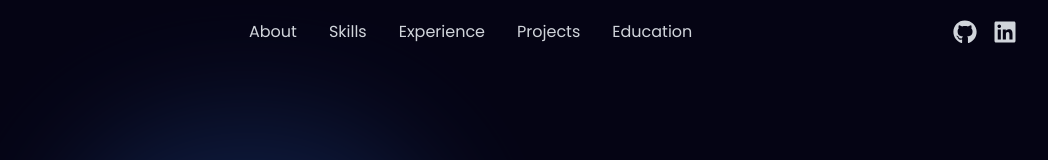
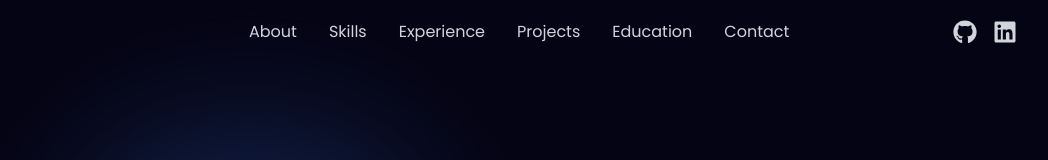
Before and after one commit to Tejasa0/Tejas-Patil-main, a React (Vite) app: page / in a window 1280 px wide. Shown: the top 160 px of the page, without its empty margins (7-1055 px from the left). Built offline with nearby package versions, Linux system fonts and the light colour scheme.

Commit message:
Added Contact in Navbar
Modified   src/components/Navbar/Navbar.jsx

Signed-off-by: Tejas Patil <tejaspatila0@gmail.com>

```diff
--- a/src/components/Navbar/Navbar.jsx
+++ b/src/components/Navbar/Navbar.jsx
@@ -34,6 +34,7 @@ const Navbar = () => {
     { id: "experience", label: "Experience" },
     { id: "work", label: "Projects" },
     { id: "education", label: "Education" },
+    { id: "contact", label: "Contact" },
   ];
 
   return (
```
